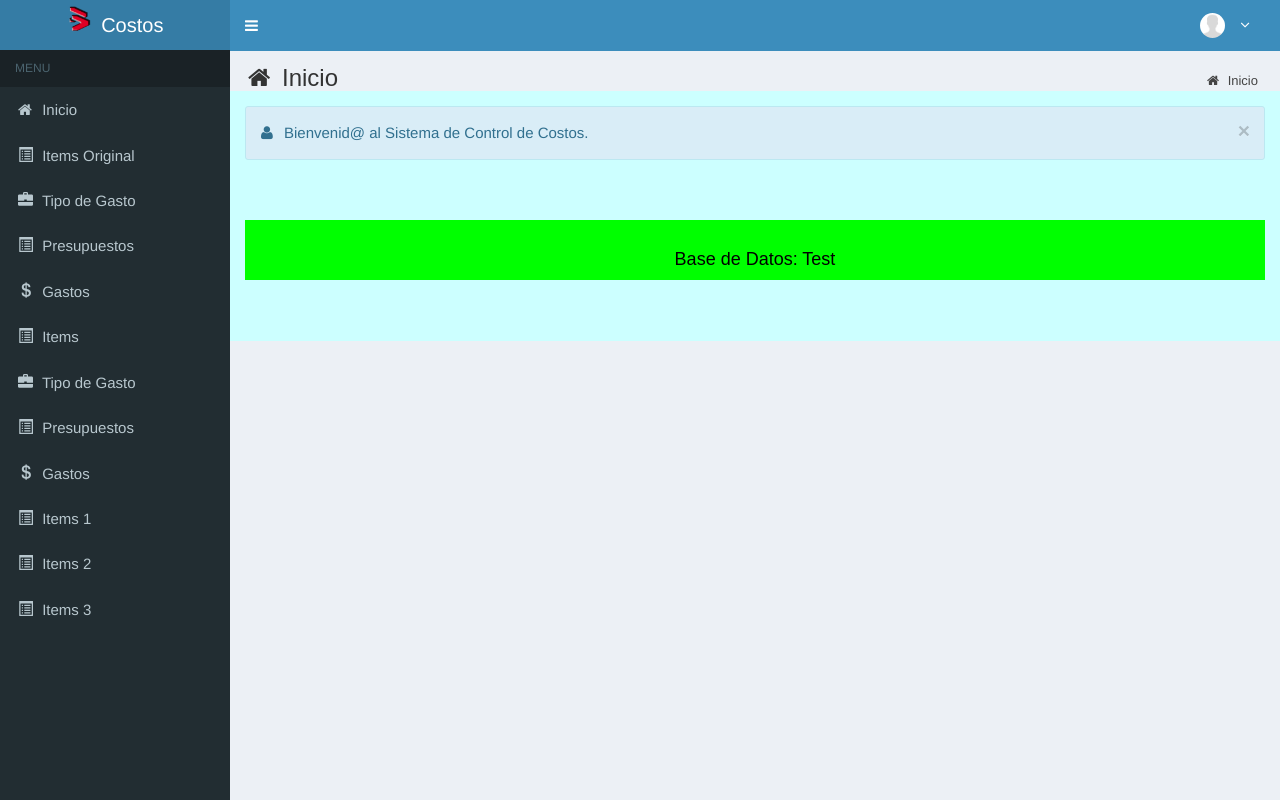
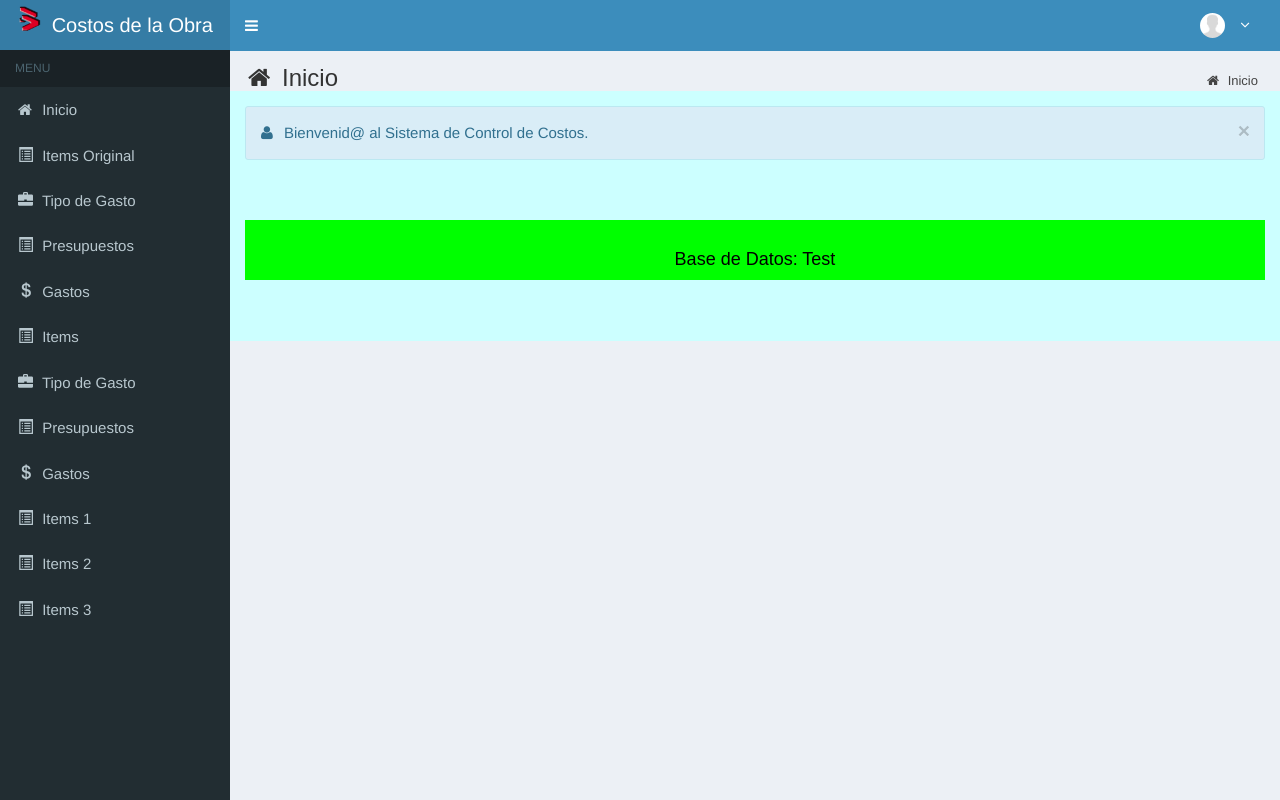
Before and after one commit to DaromDesarrollos/Pruebas, a PHP site: page /tcpdf/main.php in a window 1280 px wide. Run offline with PHP 8.4, Linux system fonts and the light colour scheme; some libraries are stand-ins or nearby versions; some web fonts are replaced.

Commit message:
Modifiicacion gral de titulo

```diff
--- a/main.php
+++ b/main.php
@@ -42,7 +42,7 @@ include 'config/TNS.php';
         <!-- Logo -->
         <a href="main.php?module=inicio" class="logo">
           <img style="margin-top:-15px;margin-right:5px" src="img/icon.png" width="24"  alt="Logo">
-          <span style="font-size:20px">Costos</span>
+          <span style="font-size:20px">Costos de la Obra</span>
         </a>
 
         <nav class="navbar navbar-static-top" role="navigation">
```
